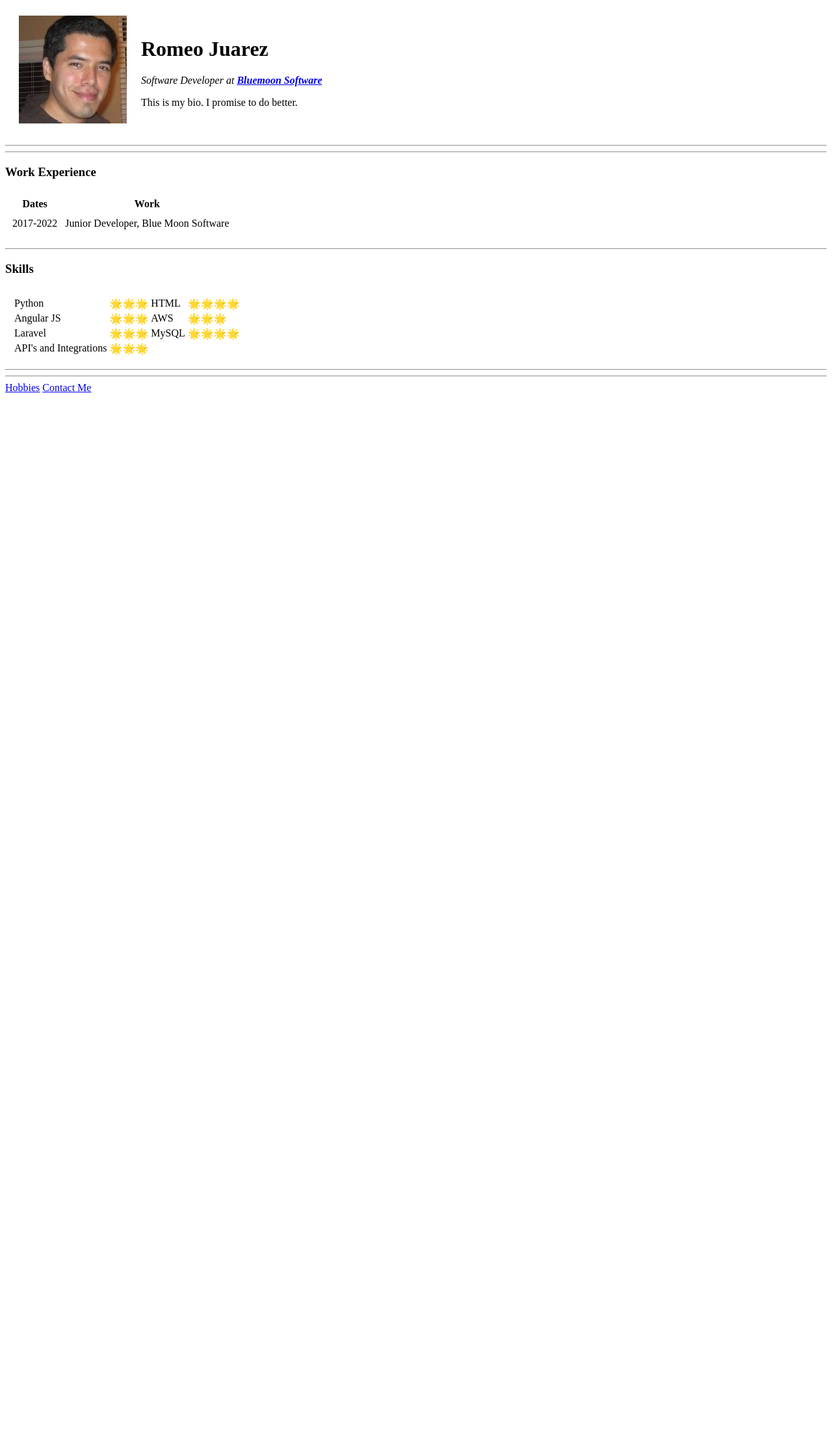
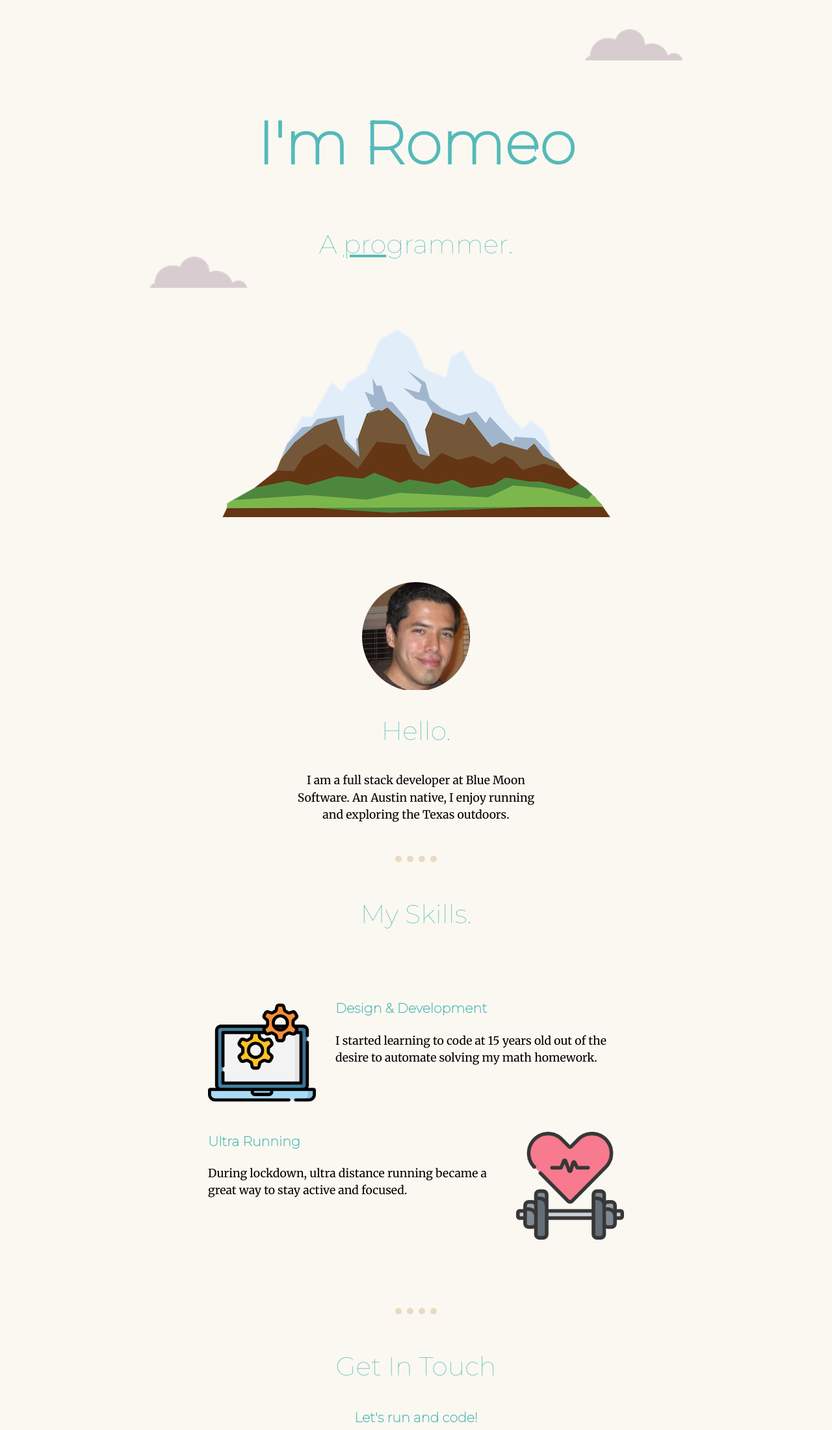
Before and after one commit to hackchip/cv, a plain HTML site: page index.html in a window 1280 px wide. Shown: the part 5-2206 px from the top of the page at 65% size. Before the commit the page ends 800 px from the top, so only its background shows below. Drawn offline with Linux system fonts and the light colour scheme.

Commit message:
Add css; update index.html with new styles

```diff
--- /dev/null
+++ b/css/styles.css
@@ -0,0 +1,170 @@
+/* light to dark
+color-40 = #FBF8F1
+color-30 = #F7ECDE
+color-20 = #E9DAC1
+color-10 = #54BAB9
+*/
+
+body {
+    background-color: #FBF8F1;
+    font-family: "Merriweather", serif;
+    font-size: 1.1rem;
+    line-height: 1.5;
+    margin: 0;
+    text-align: center;
+}
+
+h1 {
+    color: #54BAB9;
+    font-family: "Montserrat", sans-serif;
+    font-size: 5.7rem;
+    line-height: 2; /* preferred is unit-less */
+    margin: 35px auto 0 auto;
+}
+
+h2 {
+    color: #54BAB9;
+    font-family: "Montserrat", sans-serif;
+    font-size: 2.5rem;
+    font-weight: normal;
+    padding-bottom: 10x;
+}
+
+h3 {
+    color: #54BAB9;
+    font-family: "Montserrat", sans-serif;
+}
+
+hr {
+    border-color: #E9DAC1;
+    border-style: dotted none none none;
+    border-width: 10px;
+    width: 5%;
+    margin: 50px auto;
+}
+
+a {
+    text-decoration: none;
+}
+
+a:hover {
+    text-decoration: underline;
+}
+
+
+/* TOP CONTAINER -----------------------------------------------*/
+
+
+.top-container {
+    margin: 0 auto; /* this was critical */
+    padding-top: 100px;
+    position: relative;
+    width: 80%; /* so was this */
+}
+
+.pro {
+    text-decoration: underline;
+}
+
+.top-cloud {
+    position: absolute;
+    right: 10%;
+    top: 50px;
+}
+
+.bottom-cloud {
+    left: 10%;
+    position: absolute;
+    top: 400px;
+}
+
+
+/* MIDDLE CONTAINER -----------------------------------------------*/
+
+
+.middle-container {
+    margin: 0 auto;
+    padding: 100px 0;
+}
+
+.profile {
+    width: 30%;
+    margin: 0 auto;
+}
+
+.skill-row {
+    margin: 100px auto 0 auto;
+    text-align: start;
+    width: 50%;
+}
+
+.skills-img {
+    float: left;
+    height: 166px;
+    margin: 0 30px 0 0;
+    width: 166px;
+}
+
+.fitness-img {
+    float: right;
+    height: 166px;
+    margin: 0 0 0 30px;
+    width: 166px;
+}
+
+.fitness-desc {
+    clear: right /* clear is the "anti-float" */
+}
+
+
+/* BOTTOM CONTAINER -----------------------------------------------*/
+
+
+.bottom-container {
+    background-color: #54BAB9;
+    margin: 0 auto;
+    padding: 50px 0;
+}
+
+.bottom-container a {
+    color: #FBF8F1;
+    margin: 0px 20px 20px 20px;
+}
+
+.btn {
+  background: #11cdd4;
+  background-image: -webkit-linear-gradient(top, #11cdd4, #11999e);
+  background-image: -moz-linear-gradient(top, #11cdd4, #11999e);
+  background-image: -ms-linear-gradient(top, #11cdd4, #11999e);
+  background-image: -o-linear-gradient(top, #11cdd4, #11999e);
+  background-image: linear-gradient(to bottom, #11cdd4, #11999e);
+  -webkit-border-radius: 10;
+  -moz-border-radius: 10;
+  border-radius: 10px;
+  font-family: Arial;
+  color: #ffffff;
+  font-size: 20px;
+  padding: 10px 20px 10px 20px;
+  text-decoration: none;
+  display: inline-block;
+  margin: 50px auto 100px auto;
+}
+
+.btn:hover {
+  background: #30e3cb;
+  background-image: -webkit-linear-gradient(top, #30e3cb, #2bc4ad);
+  background-image: -moz-linear-gradient(top, #30e3cb, #2bc4ad);
+  background-image: -ms-linear-gradient(top, #30e3cb, #2bc4ad);
+  background-image: -o-linear-gradient(top, #30e3cb, #2bc4ad);
+  background-image: linear-gradient(to bottom, #30e3cb, #2bc4ad);
+  text-decoration: none;
+}
+
+.contact-me {
+    width: 40%;
+    margin: 40px auto 60px;
+}
+
+.free {
+    font-size: 10px;
+}
--- a/index.html
+++ b/index.html
@@ -1,72 +1,57 @@
-<!DOCTYPE html>
 <html>
     <head>
-        <meta charset="utf-8">
-        <title>Romeo's Personal Site</title>
+        <title>My CV Website</title>
+        <meta charSet="UTF-8"/>
+        <link rel="stylesheet" href="css/styles.css">
+        <link rel="icon" href="favicon.ico">
+        <link rel="preconnect" href="https://fonts.googleapis.com">
+        <link rel="preconnect" href="https://fonts.gstatic.com" crossorigin>
+        <link href="https://fonts.googleapis.com/css2?family=Merriweather:wght@300;400&family=Montserrat:wght@100&family=Sacramento&display=swap" rel="stylesheet">
     </head>
     <body>
-        <table cellspacing="20">
-            <tr>
-                <td><img src="images/profile_pic.jpg" alt="This is a cool dude."></td>
-                <td>
-                    <h1>Romeo Juarez</h1>
-                    <p><em>Software Developer at <strong><a href="https://www.bluemoonforms.com">Bluemoon Software</a></strong></em></p>
-                    <p>This is my bio. I promise to do better.</p>
-                </td>
-            </tr>
-        </table>
+        <div class="top-container">
+            <img class="top-cloud" src="images/cloud.png" alt="cloud-img">
+            <h1>I'm Romeo</h1>
+            <h2>A <span class="pro">pro</span>grammer.</h2>
+            <img class="bottom-cloud" src="images/cloud.png" alt="cloud-img">
+            <img src="images/mountain.png" alt="mountain-img">
+        </div>
+        <div class="middle-container">
+            <div class="profile">
+                <img src="images/profile_round.png" alt="profile-img">
+                <h2>Hello.</h2>
+                <p>I am a full stack developer at Blue Moon Software. An Austin native, I enjoy running and exploring the Texas outdoors.</p>
+            </div>
+            <hr>
+            <div class="skills">
+                <h2>My Skills.</h2>
+                <div class="skill-row">
+                    <img class="skills-img" src="images/data-management.png" alt="skills-img">
+
+                    <h3>Design & Development</h3>
+                    <p>I started learning to code at 15 years old out of the desire to automate solving my math homework.</p>
+                </div>
+                <div class="skill-row">
+                    <img class="fitness-img" src="images/fitness.png" alt="hobbies-img">
+
+                    <h3>Ultra Running</h3>
+                    <p>During lockdown, ultra distance running became a great way to stay active and focused.</p>
+                </div>
+            </div>
+        </div>
         <hr>
-        <hr>
-        <table cellspacing="10">
-            <h3>Work Experience</h3>
-            <thead>
-                <tr>
-                    <th>Dates</th>
-                    <th>Work</th>
-                </tr>
-            </thead>
-            <tbody>
-                <tr>
-                <td>2017-2022</td>
-                <td>Junior Developer, Blue Moon Software</td>
-            </tr>
-            </tbody>
-            <tfoot>
-
-            </tfoot>
-
-            <tr>
-
-            </tr>
-        </table>
-        <hr>
-        <h3>Skills</h3>
-        <table cellspacing="10">
-            <tr>
-                <td>
-                    <table>
-                        <tr>
-                            <td>Python</td><td>🌟🌟🌟</td>
-                            <td>HTML</td><td>🌟🌟🌟🌟</td>
-                        </tr>
-                        <tr>
-                            <td>Angular JS</td><td>🌟🌟🌟</td>
-                            <td>AWS</td><td>🌟🌟🌟</td>
-                        </tr>
-                        <tr>
-                            <td>Laravel</td><td>🌟🌟🌟</td>
-                            <td>MySQL</td><td>🌟🌟🌟🌟</td>
-                        </tr>
-                        <tr>
-                            <td>API's and Integrations</td><td>🌟🌟🌟</td>
-                        </tr>
-                    </table>
-                </td>
-            </tr>
-        </table>
-        <hr>
-        <hr>
-        <a href="hobbies.html">Hobbies</a>
-        <a href="contact.html">Contact Me</a>
+        <div class="contact-me">
+            <h2>Get In Touch</h2>
+            <h3>Let's run and code!</h3>
+            <p>Contact me if you would like to go for a run and talk tech!</p>
+            <a class="btn btn:hover" href="mailto:romeoj84@gmail.com.com">CONTACT ME</a>
+        </div>
+        <div class="bottom-container">
+            <a href="https://www.youtube.com/RomeoTeacherUSA">Teaching</a>
+            <a href="https://calendar.ultrarunning.com/runner/show?first_name=Romeo&last_name=Juarez&runner_id=322329">Running</a>
+            <a href="https://casasuperhero.squarespace.com/results">Philanthropy</a>
+            <p>© 2022 Romeo Juarez</p>
+            <a class="free" href="https://www.flaticon.com/free-icons/technology" title="technology icons">Technology icons created by Freepik - Flaticon</a>
+        </div>
     </body>
 </html>
```
Also changed, not shown: favicon.ico (added).
